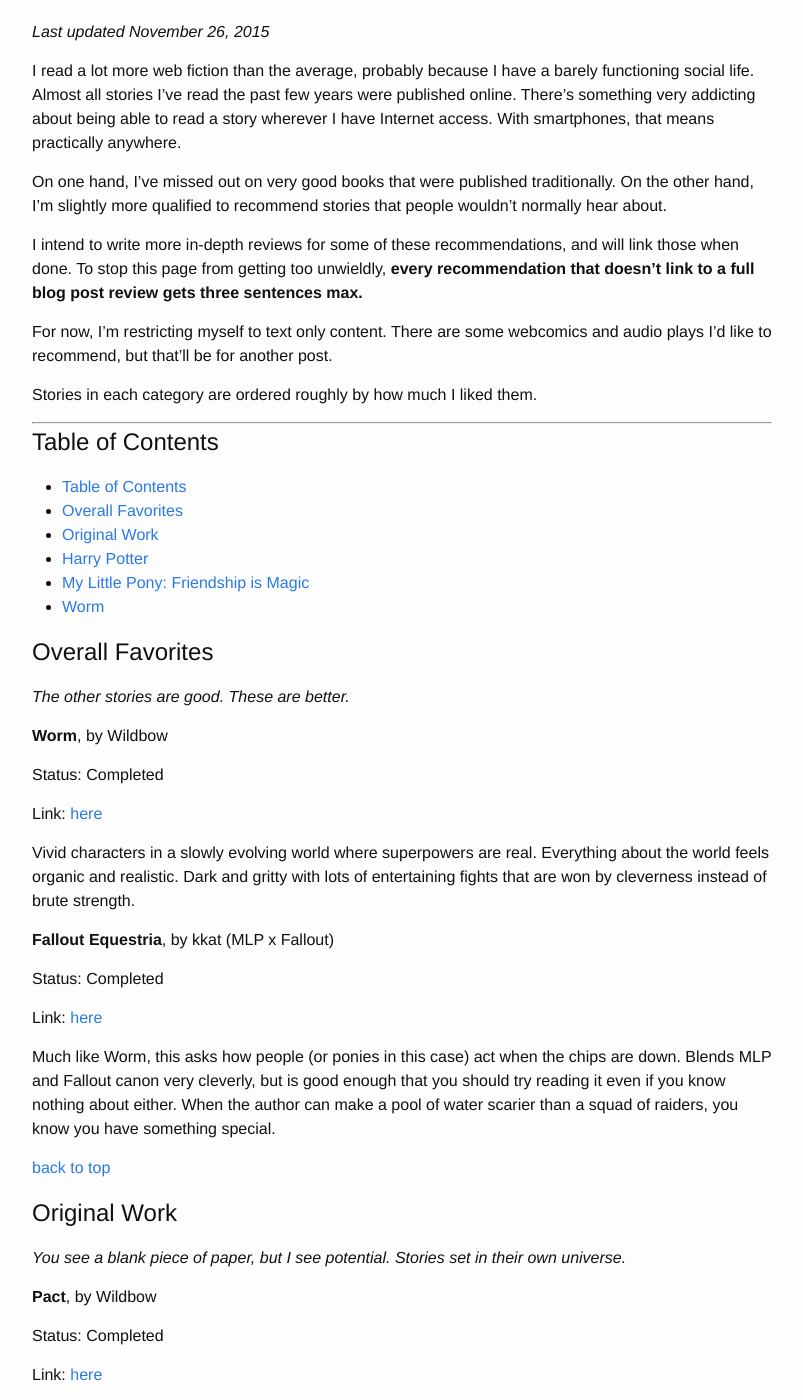
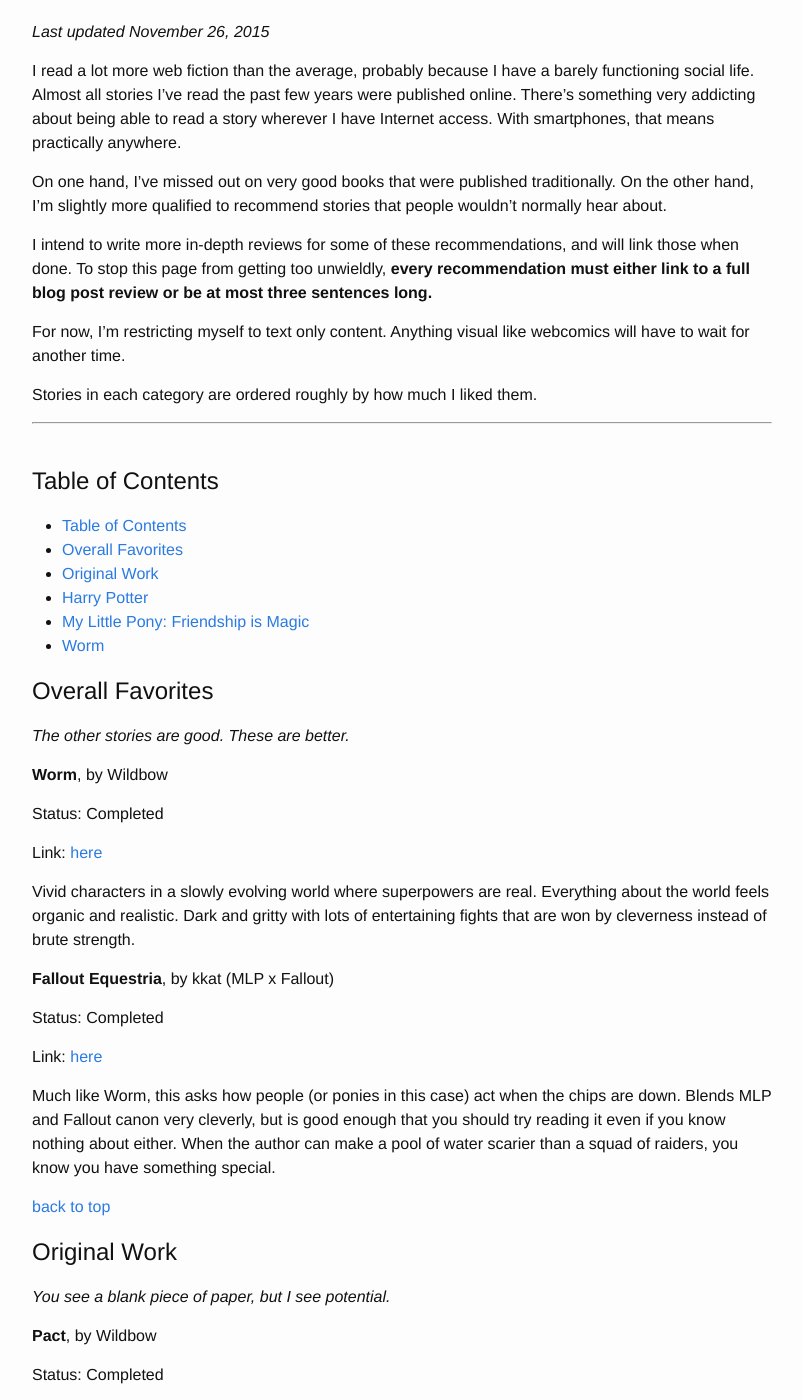
Before and after one commit to alexirpan/alexirpan.github.io, a Jekyll site: the page built from _posts/2015-11-26-reviews.markdown, in a window 1280 px wide and 1400 px high, scrolled down 251 px. Shown: the whole window, without its empty margins (238-1041 px from the left). Built offline with Jekyll 4.4.1, drawn with Linux system fonts in a browser that asks for light colours; some of the changed text lies outside the part shown.

Commit message:
Small details change. Time for minor editing and reordering

```diff
--- a/_posts/2015-11-26-reviews.markdown
+++ b/_posts/2015-11-26-reviews.markdown
@@ -17,15 +17,16 @@
 
 I intend to write more in-depth reviews for some of these recommendations, and will
 link those when done.
-To stop this page from getting too unwieldly, **every recommendation that doesn't
-link to a full blog post review gets three sentences max.**
+To stop this page from getting too unwieldly, **every recommendation must either
+link to a full blog post review or be at most three sentences long.**
 
-For now, I'm restricting myself to text only content. There are some webcomics
-and audio plays I'd like to recommend, but that'll be for another post.
+For now, I'm restricting myself to text only content. Anything visual like
+webcomics will have to wait for another time.
 
 Stories in each category are ordered roughly by how much I liked them.
 
 -----------------------
+<br>
 
 # Table of Contents
 
@@ -64,8 +65,7 @@
 
 # Original Work
 
-*You see a blank piece of paper, but I see potential. Stories set in their
-own universe.*
+*You see a blank piece of paper, but I see potential.*
 
 **Pact**, by Wildbow
 
@@ -166,11 +166,9 @@
 
 # My Little Pony: Friendship is Magic
 
-*You think you can destroy The Elements of Harmony just like that?
-Well, you're wrong, because the spirits of The Elements of Harmony are right here.*
+*I felt it the very moment I realized how happy I was to hear you, to see you,
+how much I cared about you. The spark ignited inside me when I realized that you all...are my friends!*
 
-*Some of these fanfics were written before some episodes aired, so I've also
-labeled each story by what it spoils.*
 
 **MLP Loops**, by many people (MLP x everything)
 
```
